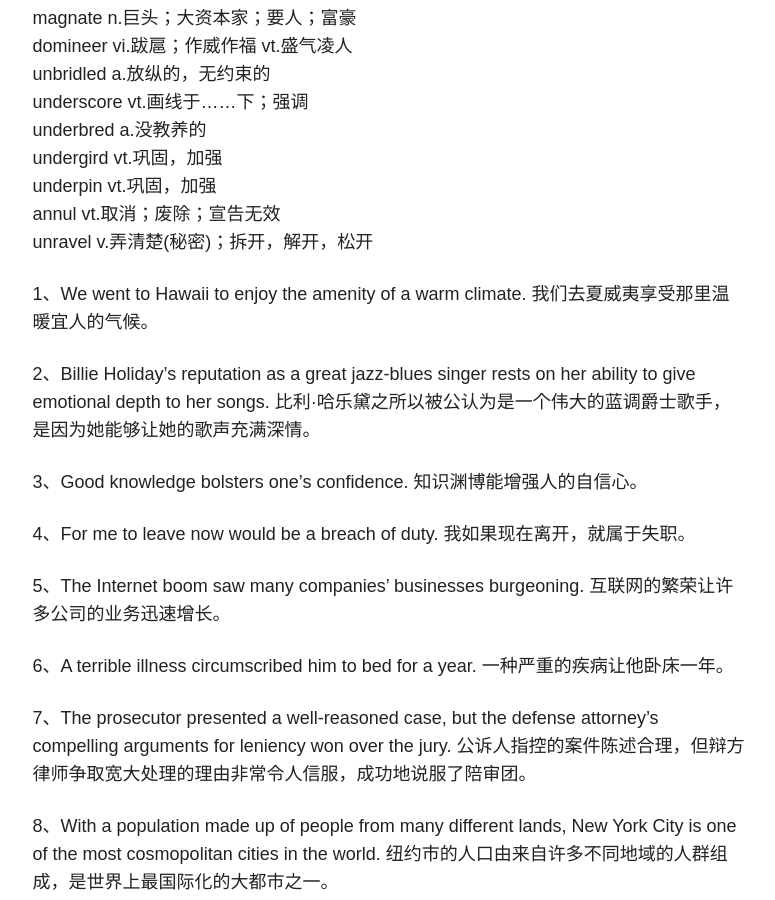
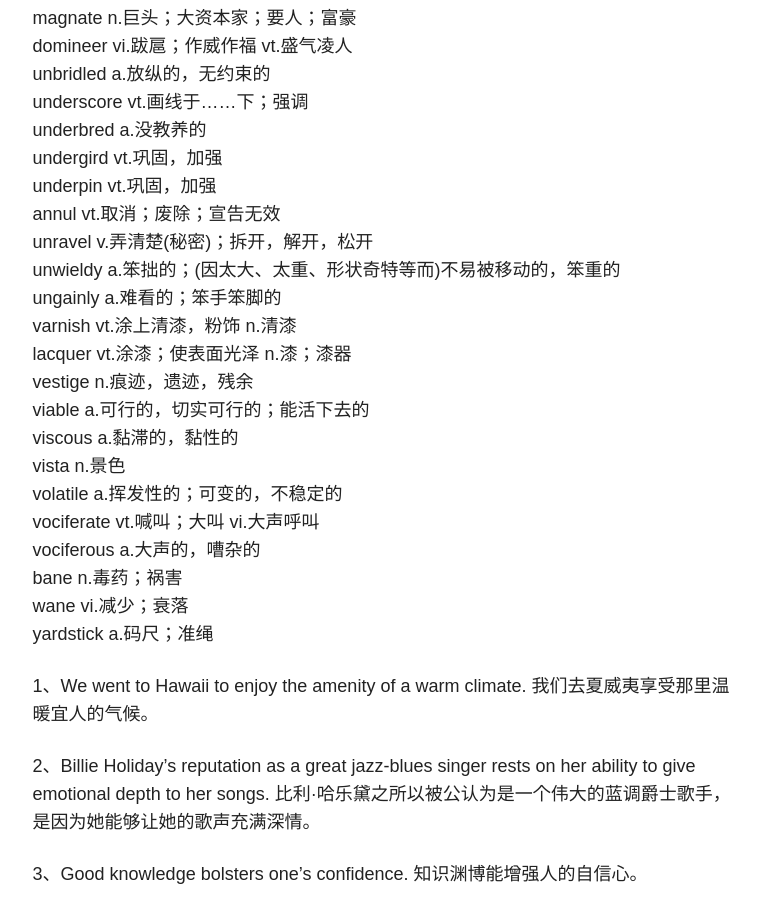
Before and after one commit to hushPlease/hushPlease.github.io, a Jekyll site: the page built from _posts/blog/2016-09-22-sentences-take-down.md, in a window 1280 px wide and 900 px high, scrolled down 11790 px. Shown: the whole window, without its empty margins (347-1122 px from the left). Built offline with Jekyll 4.4.1, drawn with Linux system fonts in a browser that asks for light colours; nearby versions of some CDN libraries; some of the changed text lies outside the part shown.

Commit message:
Update post.

```diff
--- a/_posts/blog/2016-09-22-sentences-take-down.md
+++ b/_posts/blog/2016-09-22-sentences-take-down.md
@@ -411,7 +411,20 @@ undergird vt.巩固，加强
 underpin vt.巩固，加强
 annul vt.取消；废除；宣告无效
 unravel v.弄清楚(秘密)；拆开，解开，松开
-
+unwieldy a.笨拙的；(因太大、太重、形状奇特等而)不易被移动的，笨重的
+ungainly a.难看的；笨手笨脚的
+varnish vt.涂上清漆，粉饰 n.清漆
+lacquer vt.涂漆；使表面光泽 n.漆；漆器
+vestige n.痕迹，遗迹，残余
+viable a.可行的，切实可行的；能活下去的
+viscous a.黏滞的，黏性的
+vista n.景色
+volatile a.挥发性的；可变的，不稳定的
+vociferate vt.喊叫；大叫 vi.大声呼叫
+vociferous a.大声的，嘈杂的
+bane n.毒药；祸害
+wane vi.减少；衰落
+yardstick a.码尺；准绳
 
 1、We went to Hawaii to enjoy the amenity of a warm climate. 我们去夏威夷享受那里温暖宜人的气候。
 
@@ -547,4 +560,4 @@ unravel v.弄清楚(秘密)；拆开，解开，松开
 
 67、Noted for his temperate appetite, he seldom gains weight. 他以适度饮食而出名，体重很少会增加。
 
-68、
+68、Light vies with darkness. 光明与黑暗针锋相对。
```
Also changed, not shown: other parts of _posts/blog/2016-09-22-sentences-take-down.md (+1 -1 lines).
